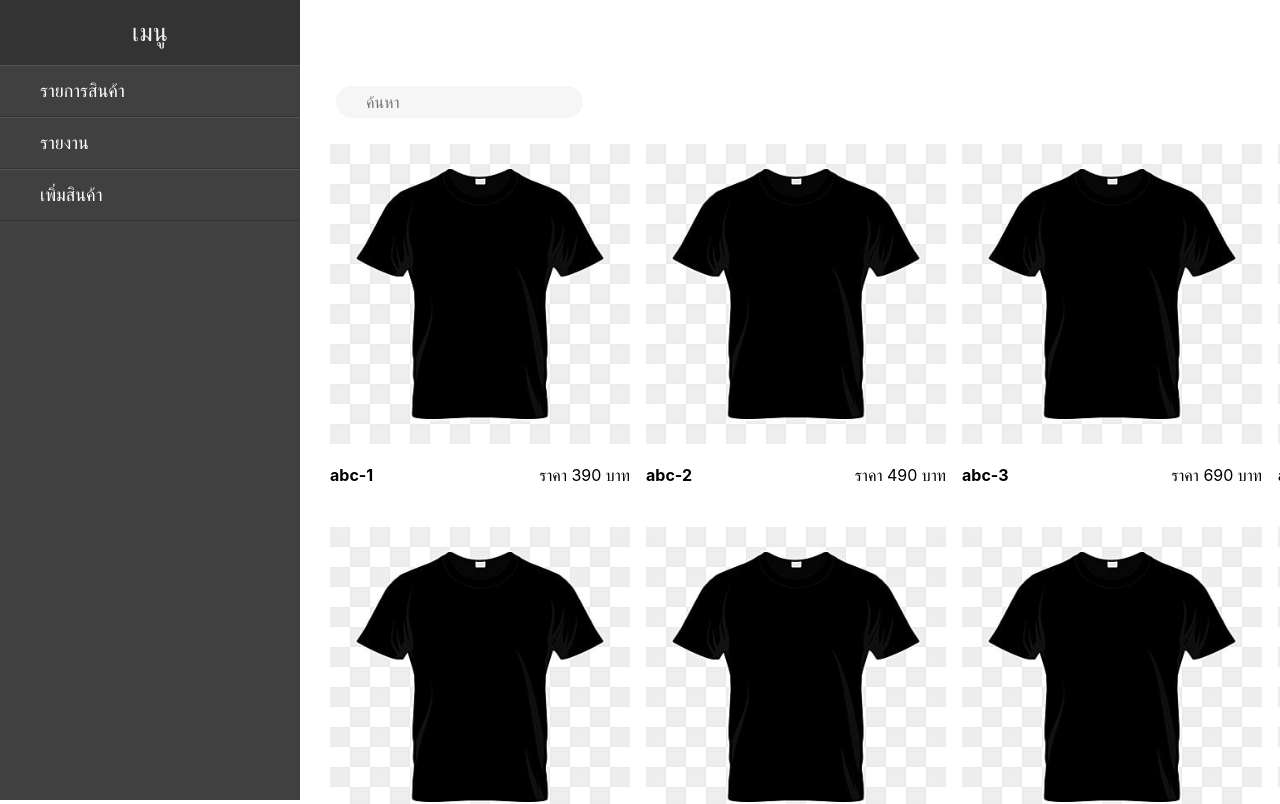
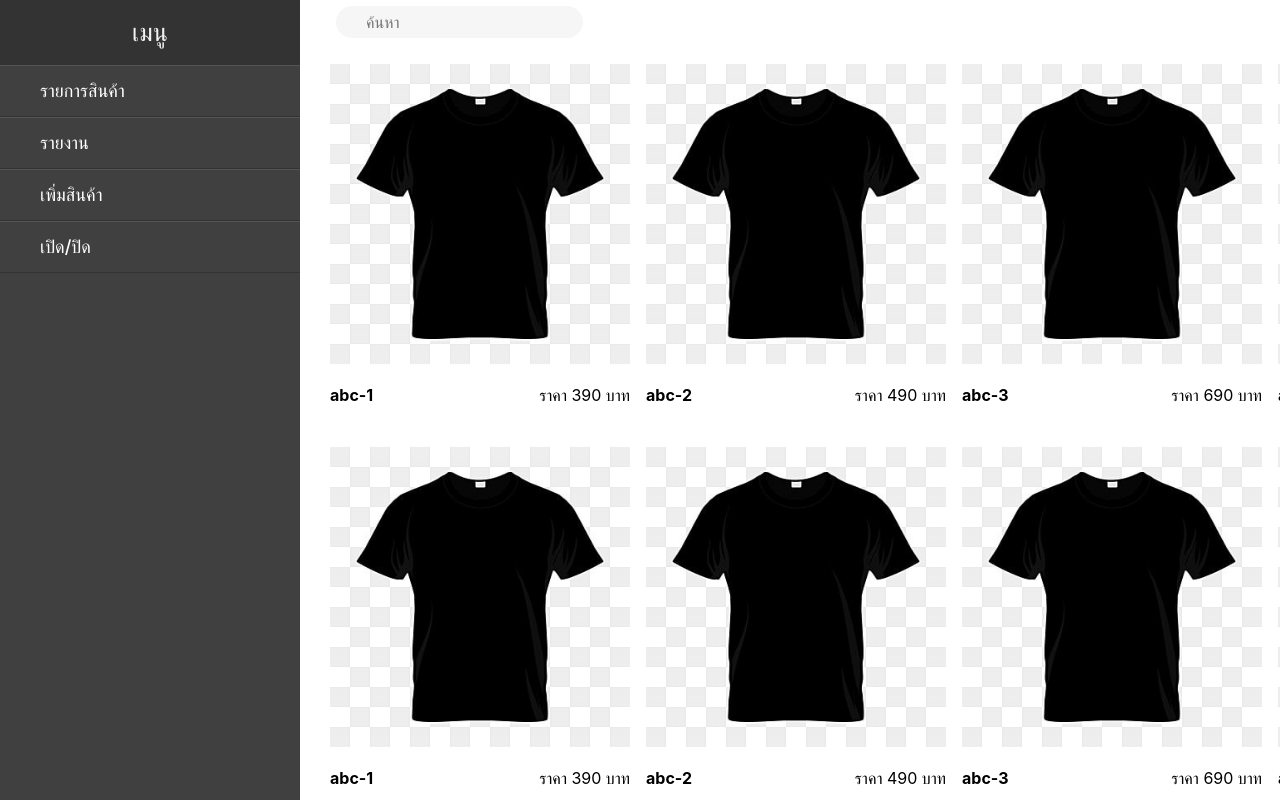
Before and after one commit to pichetphong/web-inventory, a React (Create React App) app: page / in a window 1280 px wide. Shown: the top 804 px of the page. Built offline with nearby package versions, Linux system fonts and the light colour scheme.

Commit message:
Sidebar v0.02

```diff
--- a/src/App.css
+++ b/src/App.css
@@ -5,9 +5,9 @@
     row-gap: 20px;
 }
 
-.header-grid-col{
+/* .header-grid-col{
     grid-column: 1/ span 4;
-}
+} */
 
 .grid-main{
     display: grid;
--- a/src/App.js
+++ b/src/App.js
@@ -13,9 +13,9 @@ function App() {
                     <SideContent/>
                 </aside>
                 <main className="grid-main">
-                    <header className="header-grid-col">
+                    {/* <header className="header-grid-col">
                         <WebHeader/>
-                    </header>
+                    </header> */}
                     <MainContent />
                 </main>
             </section>
--- a/src/components/SideContent.css
+++ b/src/components/SideContent.css
@@ -48,8 +48,8 @@
     display: block;
 }
 
-.outline-btnAdd-product{
-    display: none;
+/* .outline-btnAdd-product{
+    display: flex;
     justify-content: end;
     margin: 30px;
-}
+} */
--- a/src/components/SideContent.js
+++ b/src/components/SideContent.js
@@ -10,9 +10,10 @@ const SideContent=()=>{
                         <div className="li"><a>รายการสินค้า</a></div>
                         <div className="li"><a>รายงาน</a></div>
                         <div className="li"><a>เพิ่มสินค้า</a></div>
-                        <div className="outline-btnAdd-product">
+                        <div className="li"><a>เปิด/ปิด</a></div>
+                        {/* <div className="outline-btnAdd-product">
                             <button className="btnAdd-product">เพิ่มสินค้า</button>
-                        </div>
+                        </div> */}
                     </div>
                 </nav>
             </div>
```
